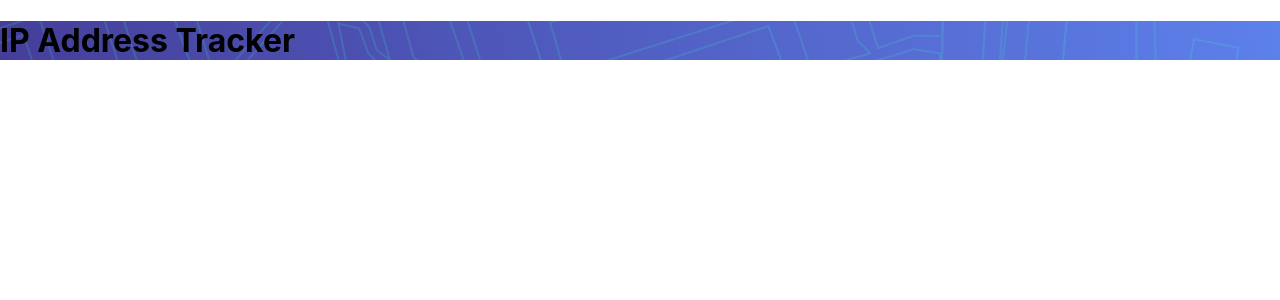
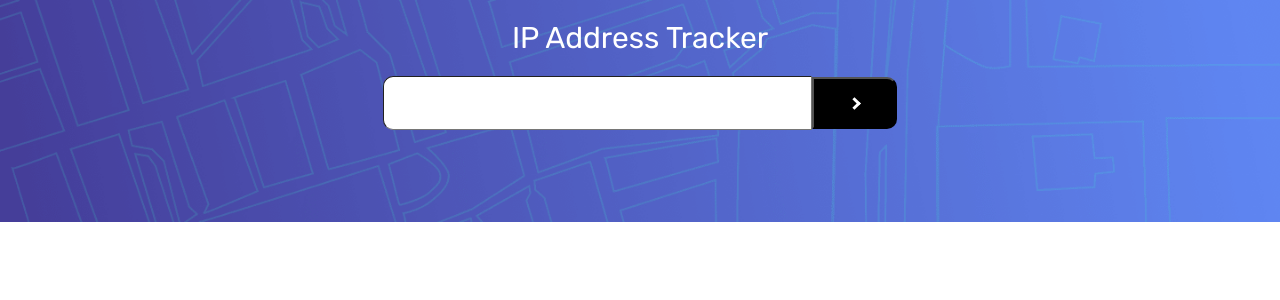
Before and after one commit to b1995/IP-Locator, a React (Create React App) app: page / in a window 1280 px wide. Shown: the top 300 px of the page. Built offline with nearby package versions, Linux system fonts and the light colour scheme.

Commit message:
fixed search bar and header text

```diff
--- a/src/App.css
+++ b/src/App.css
@@ -1,3 +1,5 @@
+@import url('https://fonts.googleapis.com/css?family= Rubik&display=swap');
+
 .App {
   text-align: center;
 }
@@ -9,26 +11,66 @@
 
 
 .App-header {
-  display: flex;
-  flex-direction: column;
+  display: grid;
+  grid-template-columns: repeat(6, 1fr);
+  text-align: center;
+  width: 100%;
   font-size: calc(10px + 2vmin);
-  color: white;
 }
 
 .App-link {
   color: #61dafb;
 }
 
+.Header-text{
+  font-size: 30px;
+  grid-column: 2/6;
+  grid-row: 1;
+  color: white;
+  font-weight: 500;
+  font-family: 'Rubik', sans-serif;
+
+}
+
+.Search-bar{
+  grid-column: 2/6;
+  grid-row: 2/5;
+  height: 100%;
+  line-height: 2em;
+}
+
+input{
+  width: 50%;
+  border-width: 1px;
+  border-radius: 10px 0px 0px 10px;
+  padding: 0px;
+  height: 100%;
+  vertical-align: middle;
+  font-size: 18px;
+}
+
 .Header-img{
   width: 100%;
   height: 100%;
+  grid-row: 1/6;
+  grid-column: 1/7;
+}
+form button {
+  height: 100%;
+  width: 10%;
+  margin: 0px;
+  vertical-align: middle;
+  background-color: black;
+  border-radius: 0px 10px 10px 0px;
+}
+.arrow {
+  border: solid white;
+  border-width: 0 3px 3px 0;
+  display: inline-block;
+  padding: 3px;
 }
 
-@keyframes App-logo-spin {
-  from {
-    transform: rotate(0deg);
-  }
-  to {
-    transform: rotate(360deg);
-  }
+.right {
+  transform: rotate(-45deg);
+  -webkit-transform: rotate(-45deg);
 }
--- a/src/components/header/header.js
+++ b/src/components/header/header.js
@@ -1,11 +1,19 @@
 
 import background from '../../Assets/pattern-bg.png'
+import '../../App.css'
 function Headertext() {
     return (
 
-        <header className="App-header" style = {{backgroundImage: `url(${background})` }}>
+        <header className="App-header">
+          <img src = {background} className = "Header-img" alt = "log" />
+          <h1 className = "Header-text">IP Address Tracker</h1>
+          <form action = "/" method = 'get' className = 'Search-bar'>
+            <input
+            type = "text"
+            />
+            <button type="submit"><i class="arrow right"></i></button>
+          </form>
 
-          <h1>IP Address Tracker</h1>
         </header>
     );
   }
--- a/src/index.css
+++ b/src/index.css
@@ -1,8 +1,9 @@
+@import url('https://fonts.googleapis.com/css?family= Rubik&display=swap');
+
+
 body {
   margin: 0;
-  font-family: -apple-system, BlinkMacSystemFont, 'Segoe UI', 'Roboto', 'Oxygen',
-    'Ubuntu', 'Cantarell', 'Fira Sans', 'Droid Sans', 'Helvetica Neue',
-    sans-serif;
+  font-family: 'Rubik', sans-serif;
   -webkit-font-smoothing: antialiased;
   -moz-osx-font-smoothing: grayscale;
 }
```
